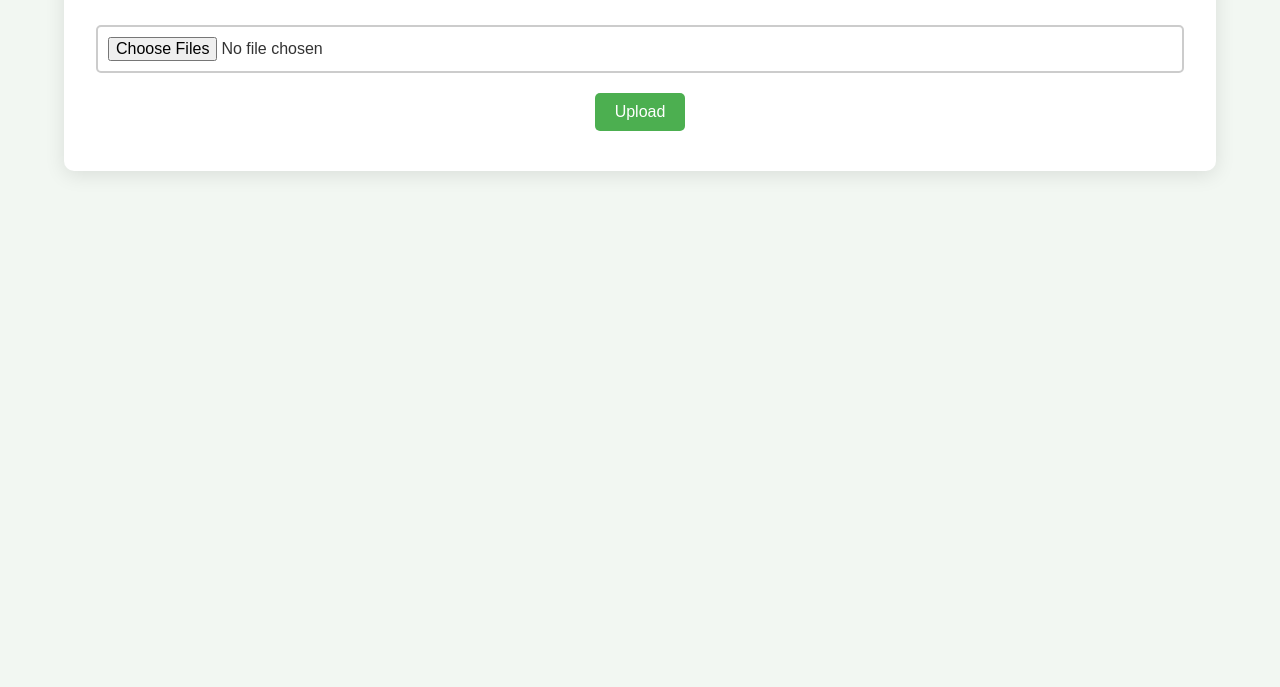
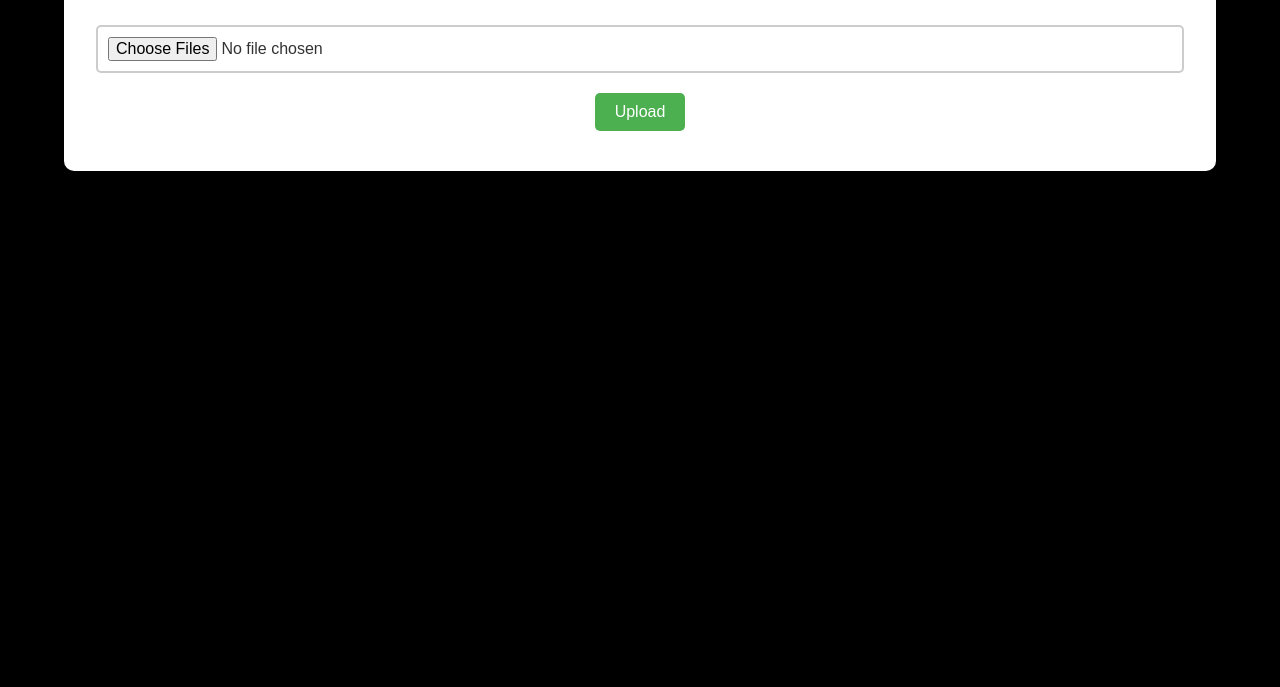
Before and after one commit to nayeemislamnishad/Alert_Me, a plain HTML site: page index.html in a window 1280 px wide. Shown: the part 113-800 px from the top of the page. Drawn offline with Linux system fonts and the light colour scheme.

Commit message:
Update styles.css

```diff
--- a/styles.css
+++ b/styles.css
@@ -44,7 +44,7 @@ video {
 
 body {
     font-family: 'Arial', sans-serif;
-    background-color: #f2f7f2;
+    background-color:black;
     color: #333;
     margin: 0;
     padding: 0;
```
